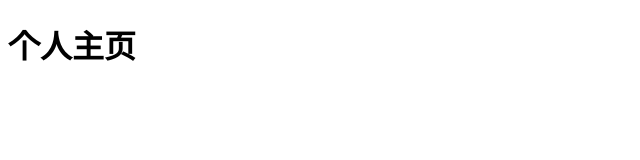
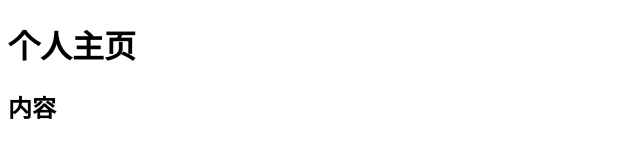
Before and after one commit to wangcheng2929/wangcheng2929.github.io, a plain HTML site: page index.html in a window 1280 px wide. Shown: the whole page, without its empty margins (0-640 px from the left). Drawn offline with Linux system fonts and the light colour scheme.

Commit message:
提交测试内容

```diff
--- a/index.html
+++ b/index.html
@@ -5,5 +5,6 @@
 	</head>
 	<body>
 		<h1>个人主页</h1>
+		<h2>内容</h2>
 	</body>
 </html>
```
Also changed, not shown: app/develop.properties.txt (added).
